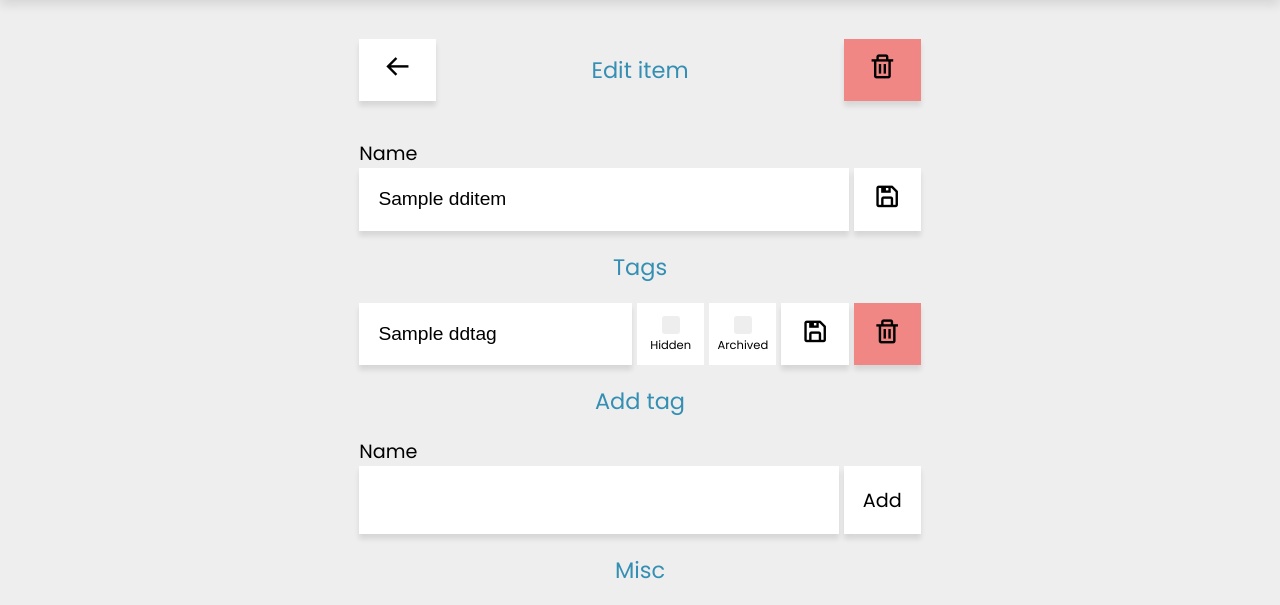
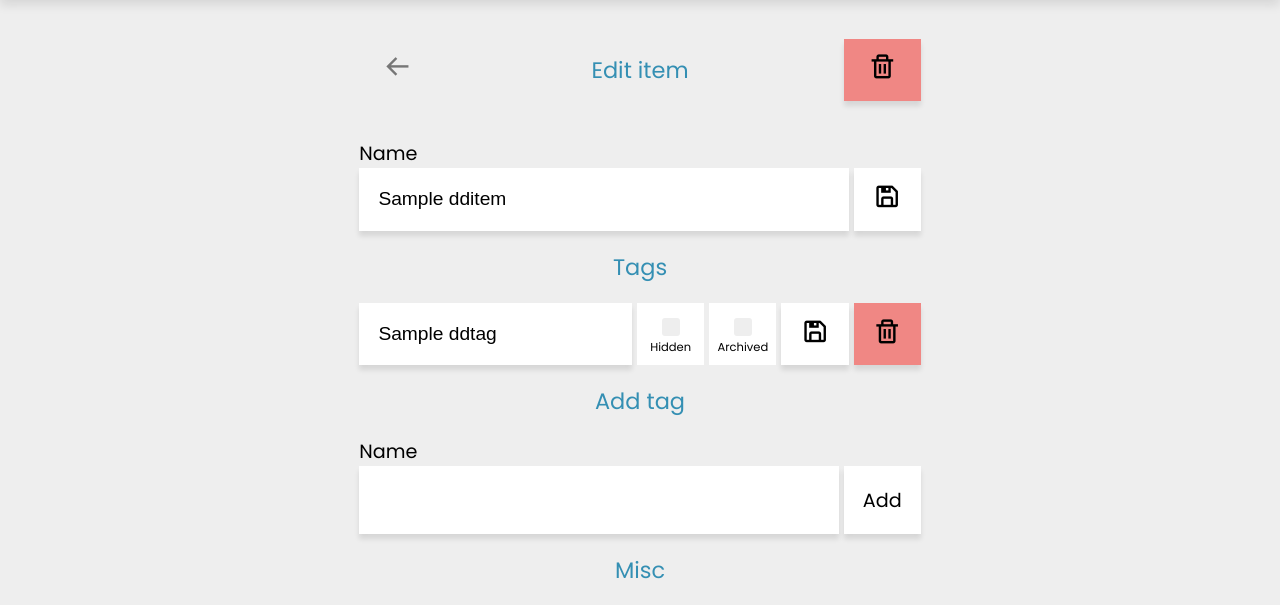
Before and after one commit to SamuelRosander/datadrone, a Flask app: page /items/1/edit in a window 1280 px wide. Shown: the part 69-674 px from the top of the page. Run offline with Flask 3, Linux system fonts and the light colour scheme; a user stored in the database is signed in; tables that the repository leaves empty hold one stand-in row (values such as "Sample post").

Commit message:
Change heading button layout

```diff
--- a/datadrone/static/style.css
+++ b/datadrone/static/style.css
@@ -243,6 +243,21 @@ h1, h2, h3, h4, h5, h6 {
     text-align: center;
     font-weight: 400;
     margin: 0 0 1rem 0;
+}
+
+.heading-a {
+    font-family: 'Poppins', sans-serif;
+    padding: 0.5rem 1rem;
+    font-size: 1.5rem;
+    transition: var(--animation-speed);
+    text-align: center;
+    color: var(--text-color);
+    opacity: 0.5;
+}
+
+.heading-a:hover {
+    color: var(--main-color);
+    opacity: 1;
 }
 
 .btn {
@@ -578,7 +593,7 @@ input[type="checkbox"]:checked + .login-checkbox-label::after {
 }
 
 .entries-list > div {
-    padding: 0.5rem;
+    padding: 0.25rem 0.5rem;
 }
 
 .entries-list .tags {
@@ -671,7 +686,7 @@ input[type="checkbox"]:checked + .login-checkbox-label::after {
     z-index: 5;
     width: 18px;
     height: 18px;
-    top: 0.7rem;
+    top: 0.8rem;
     border-radius: 3px;
     background: var(--bg-color);
 }
@@ -688,7 +703,7 @@ input[type="checkbox"]:checked + .edit_item-checkbox-container::before {
 }
 
 input[type="checkbox"]:checked + .edit_item-checkbox-container::after {
-    top: 0.75rem;
+    top: 0.85rem;
     display: block;
     width: 5px;
     height: 10px;
@@ -701,7 +716,7 @@ input[type="checkbox"]:checked + .edit_item-checkbox-container::after {
 
 .edit_item-checkbox-container div {
     position: absolute;
-    bottom: 0.6rem;
+    bottom: 0.5rem;
 }
 
 /* modals */
--- a/datadrone/templates/details.html
+++ b/datadrone/templates/details.html
@@ -5,7 +5,7 @@
 <div class="heading-grid">
     <h3>{{ item.itemname }}</h3>
     <a href="{{ url_for('items.edit', item_id=item.item_id) }}"
-            class="btn icon">
+            class="heading-a">
         <i class='bx bx-edit-alt'></i>
     </a>
 </div>
--- a/datadrone/templates/entry.html
+++ b/datadrone/templates/entry.html
@@ -4,7 +4,7 @@
 
 <div class="heading-grid">
     <a href="{{ url_for('items.details', item_id=entry.item.item_id) }}"
-            class="btn icon">
+            class="heading-a">
         <i class='bx bx-arrow-back'></i>
     </a>
     <h3>Entry</h3>
--- a/datadrone/templates/item_edit.html
+++ b/datadrone/templates/item_edit.html
@@ -4,7 +4,7 @@
 
 <div class="heading-grid">
     <a href="{{ url_for('items.details', item_id=item.item_id) }}"
-            class="btn icon">
+            class="heading-a">
         <i class='bx bx-arrow-back'></i>
     </a>
     <h3>Edit item</h3>
@@ -26,9 +26,7 @@
         </button>
     </div>
     {% if form.itemname.errors %}
-        {% for error in form.itemname.errors %}
-        <div class="form-error-label">{{ error }}</div>
-        {% endfor %}
+    <div class="form-error-label">{{ form.itemname.errors[0] }}</div>
     {% endif %}
 </form>
 
```
Also changed, not shown: README.md.
